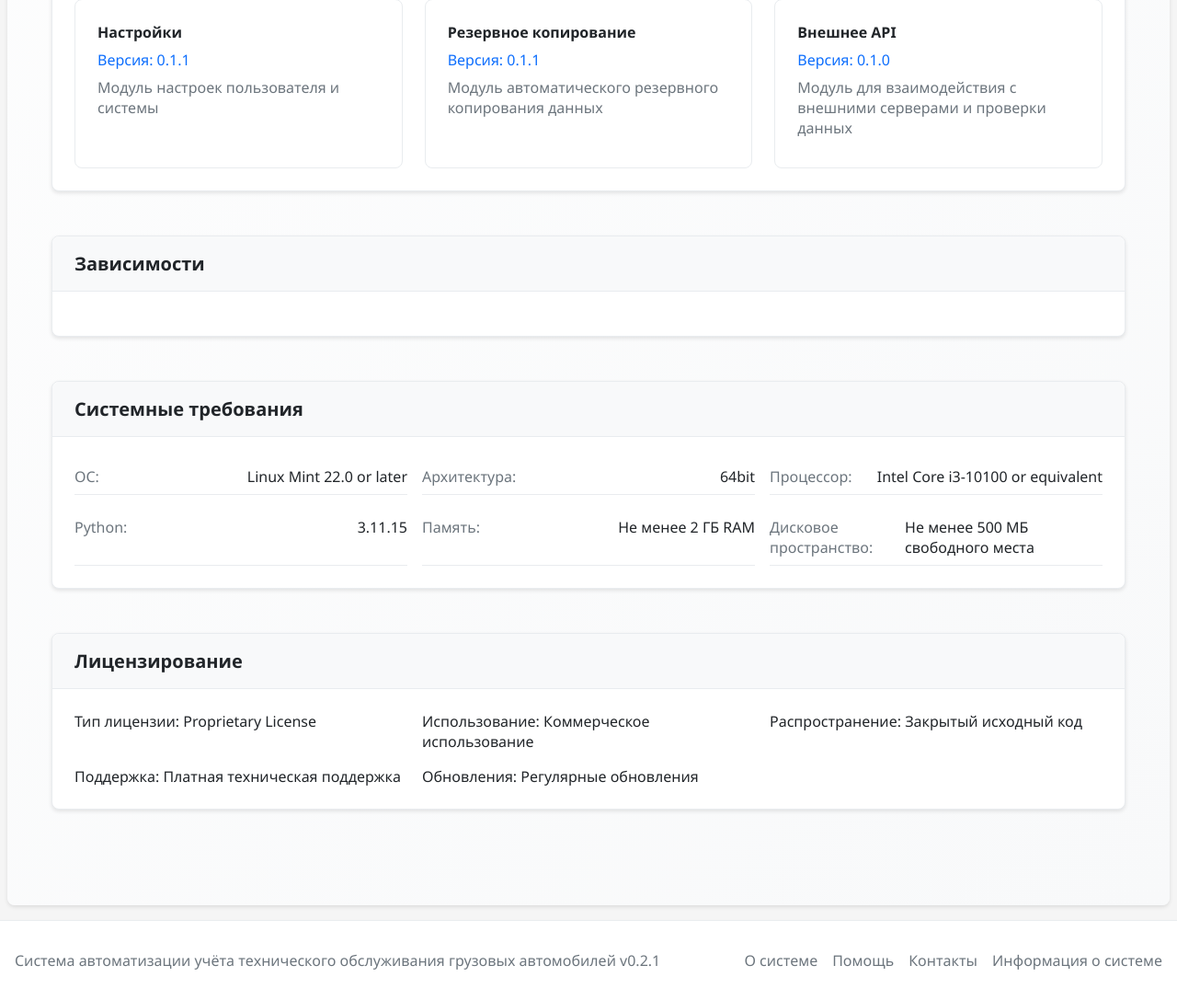
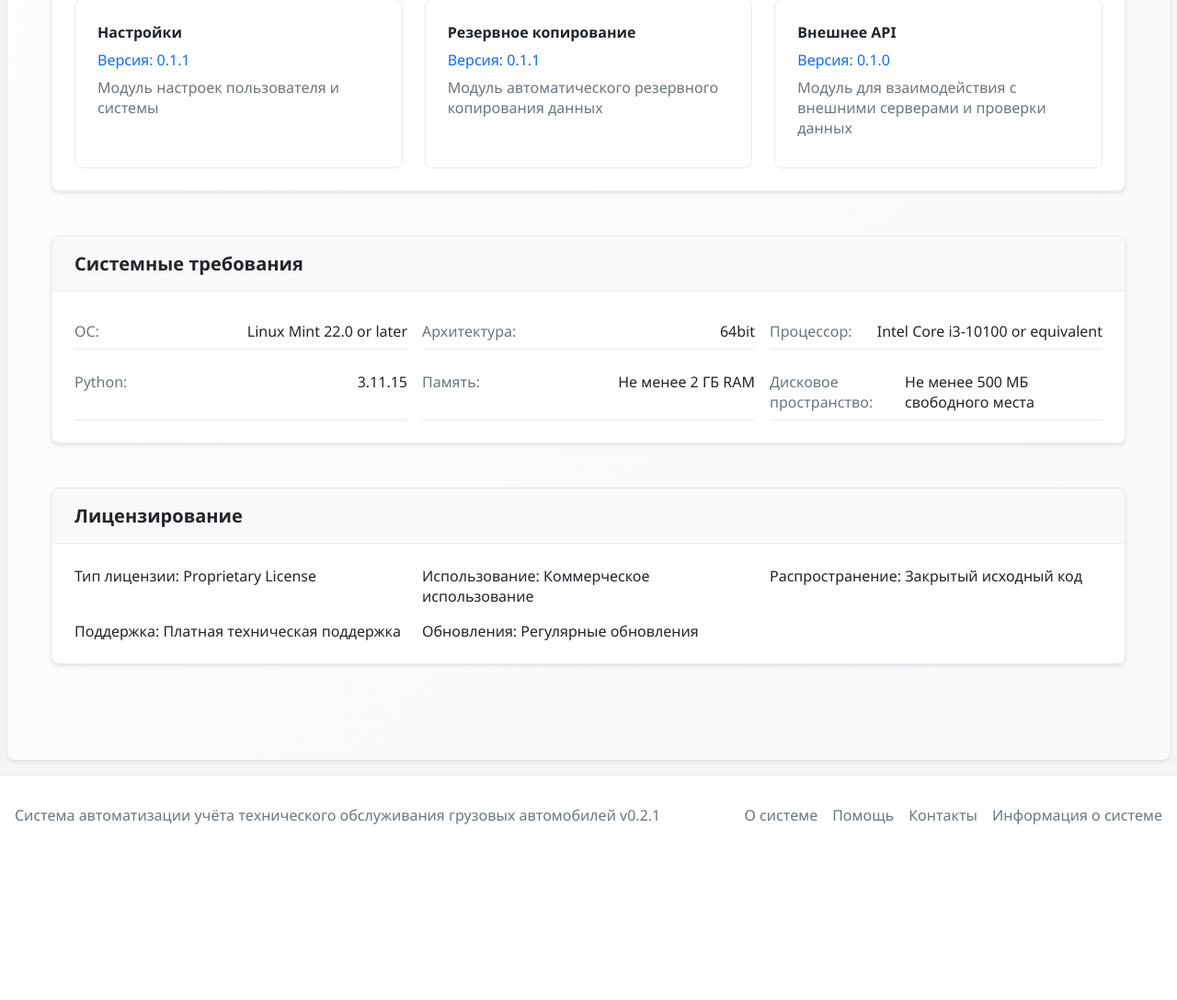
Before and after one commit to V1ct0r-git/VMS-Versa, a Flask app: page /system-info in a window 1280 px wide. Shown: the part 1584-2671 px from the top of the page at 92% size. After the commit the page ends 2480 px from the top, so only its background shows below. Run offline with Flask 3, Linux system fonts and the light colour scheme; a user stored in the database is signed in; data comes from the database, SQL or seed files in the repository; parts of the project's set-up code (start-up, migrations or seed data) failed here and were passed over.

Commit message:
Update system_info.html

```diff
--- a/templates/system/system_info.html
+++ b/templates/system/system_info.html
@@ -94,22 +94,6 @@
             </div>
         </div>
 
-        <!-- Зависимости -->
-        <div class="card">
-            <div class="card-header">
-                <h3 class="card-title">Зависимости</h3>
-            </div>
-            <div class="card-body">
-                <div class="dependencies-list">
-                    {% for dep in system_info.dependencies %}
-                        <div class="dependency-item">
-                            <code>{{ dep }}</code>
-                        </div>
-                    {% endfor %}
-                </div>
-            </div>
-        </div>
-
         <!-- Системные требования -->
         <div class="card">
             <div class="card-header">
```
